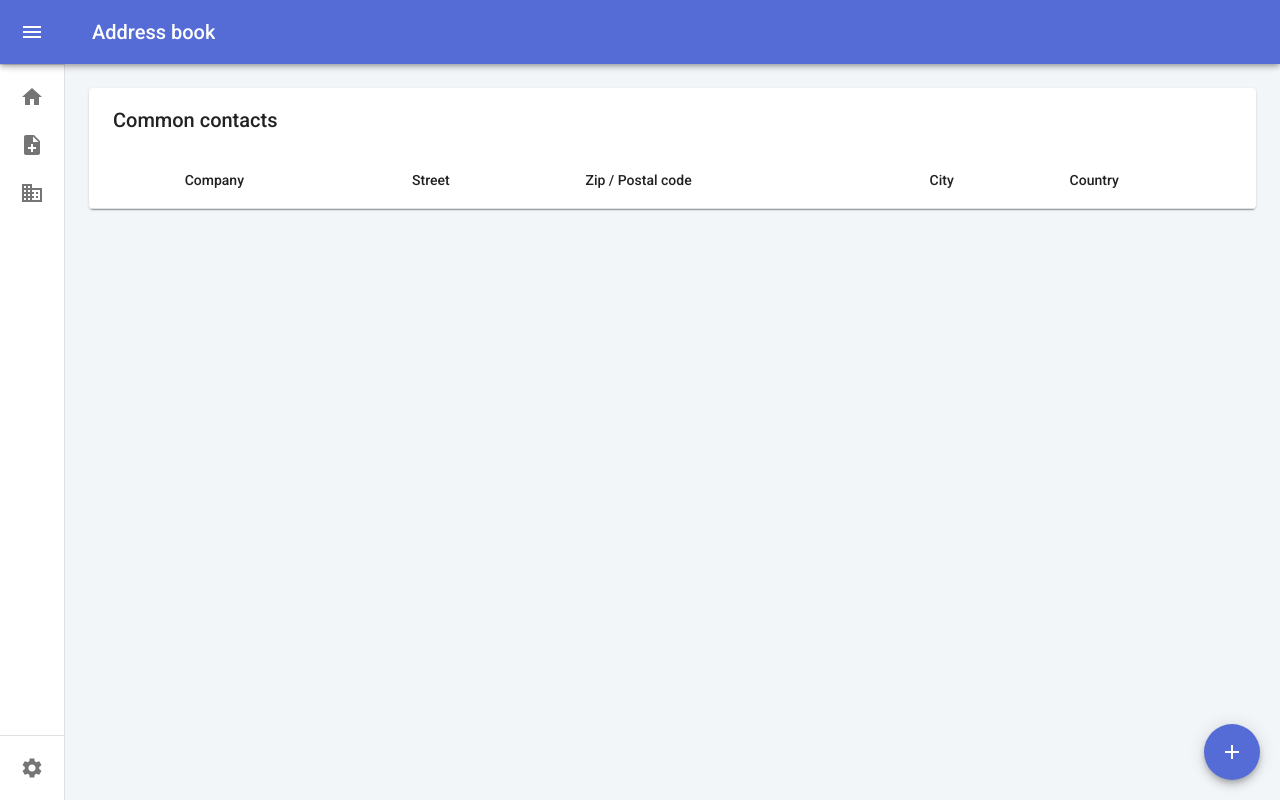
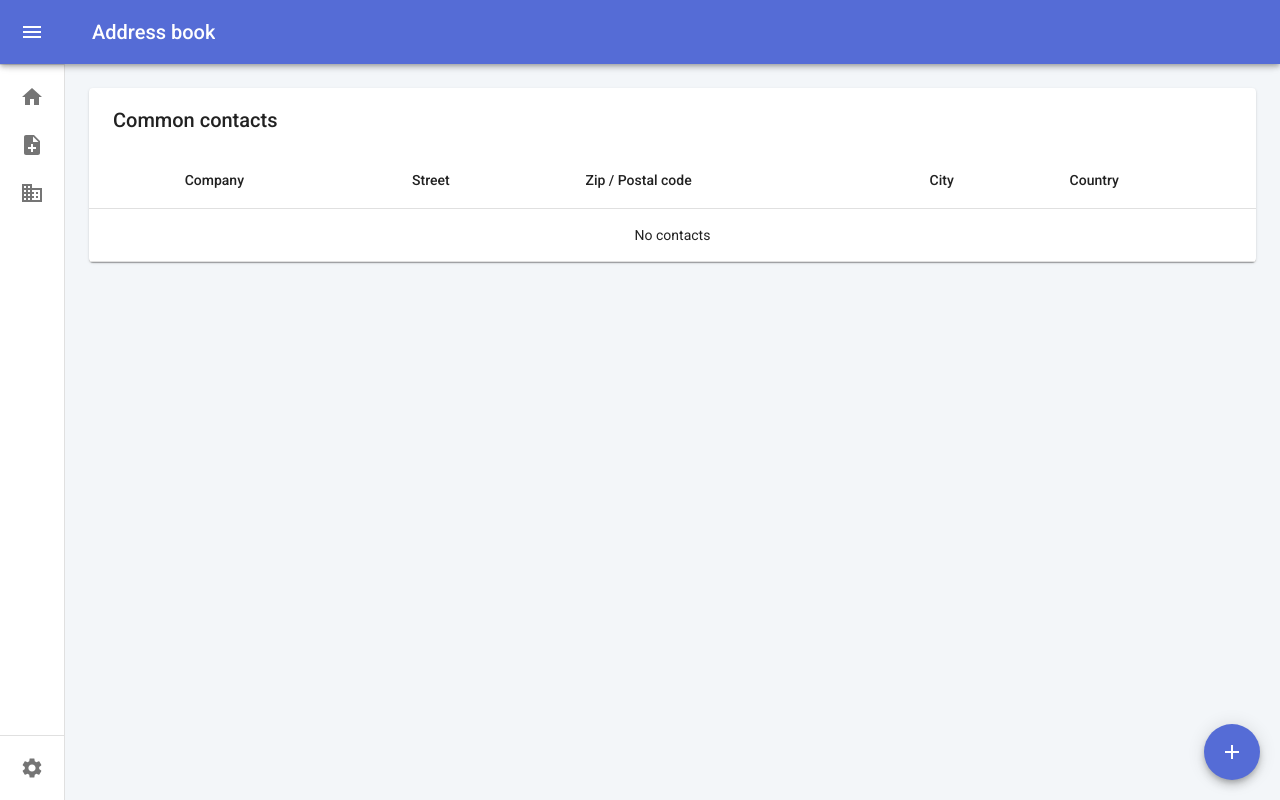
Before and after one commit to eddyhakimi/invoice-generator, a Next.js app: page /addressBook in a window 1280 px wide. Built offline with nearby package versions, Linux system fonts and the light colour scheme.

Commit message:
feat: display placeholder on empty address book

```diff
--- a/src/app/addressBook/page.tsx
+++ b/src/app/addressBook/page.tsx
@@ -99,6 +99,13 @@ export default function AddressBook() {
               </TableRow>
             </TableHead>
             <TableBody>
+              {contacts.length === 0 && (
+                <TableRow>
+                  <TableCell colSpan={6} sx={{ textAlign: "center" }}>
+                    No contacts
+                  </TableCell>
+                </TableRow>
+              )}
               {contacts.map((contact) => {
                 const selected = isSelected(contact.companyName);
                 return (
```
